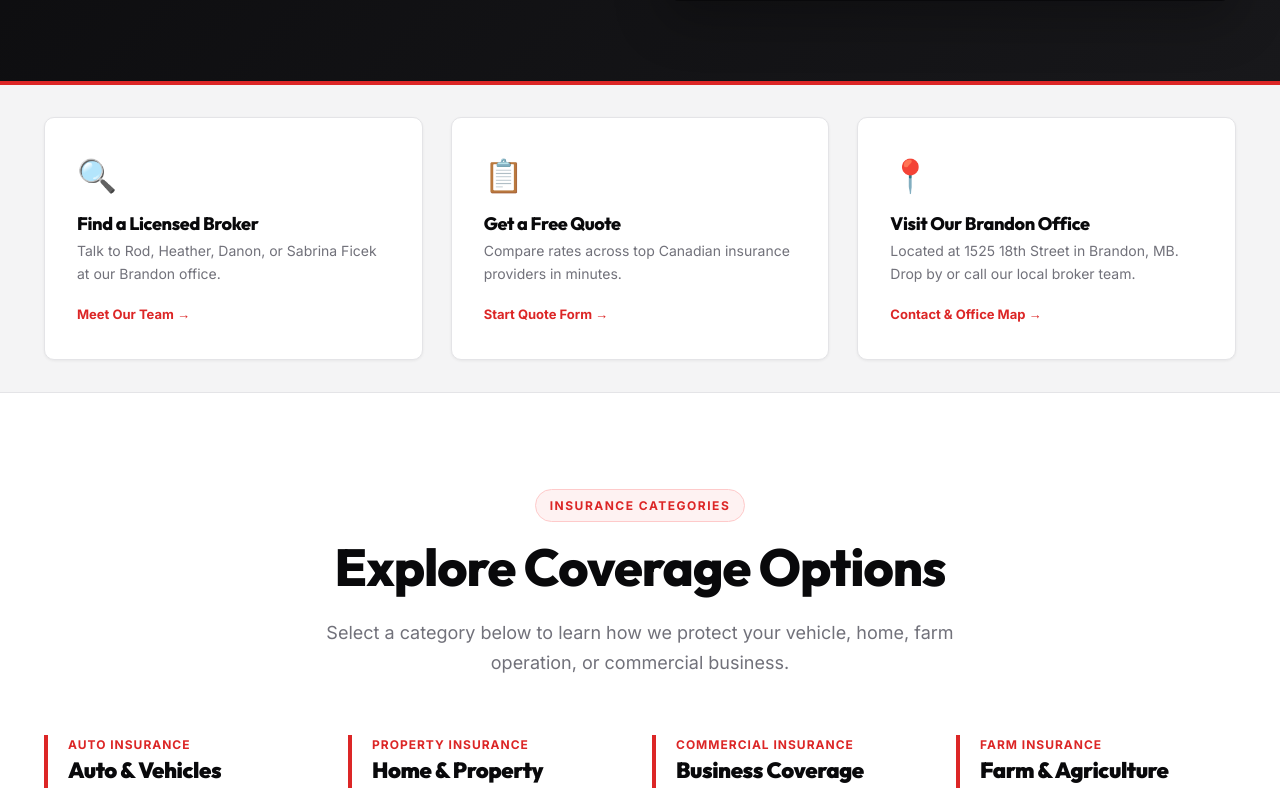
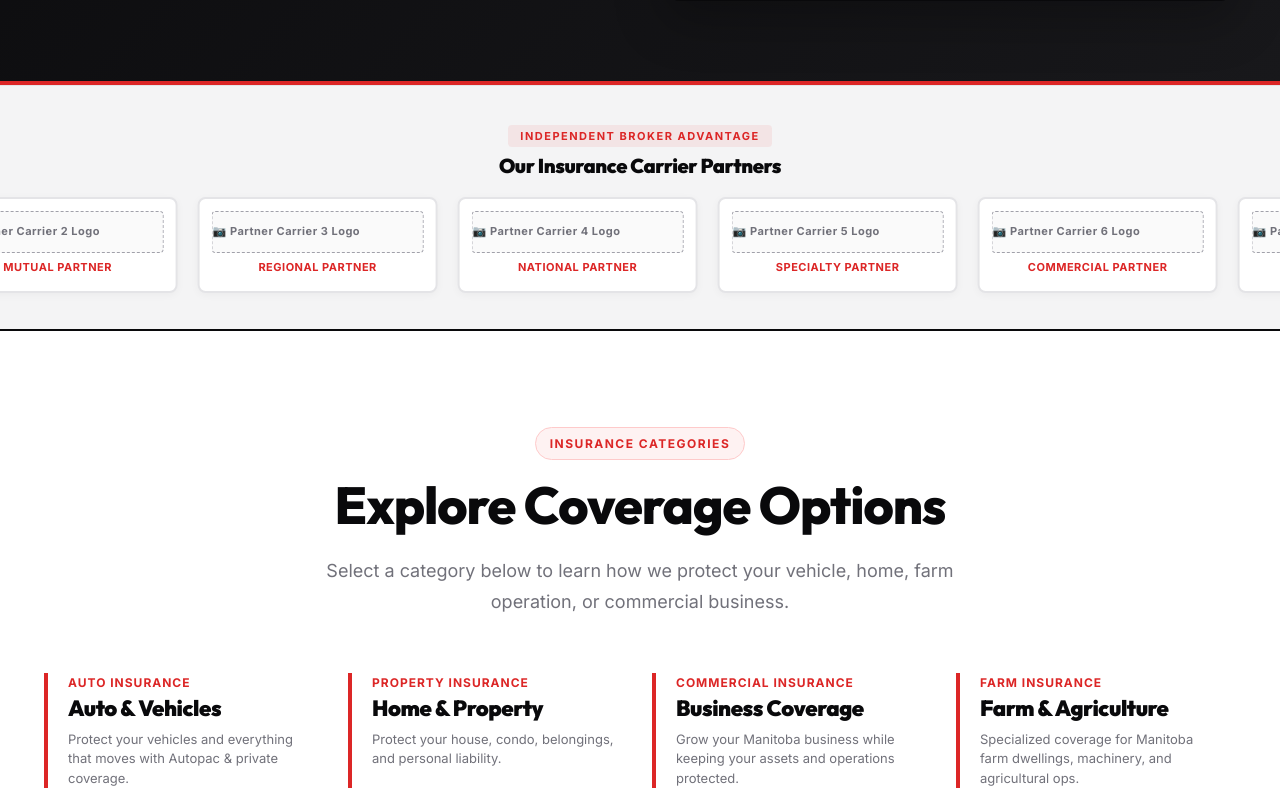
Before and after one commit to austinlmadeit/ficeks, a Next.js app: page / in a window 1280 px wide. Shown: the part 799-1587 px from the top of the page. Built offline with nearby package versions, Linux system fonts and the light colour scheme.

Commit message:
feat: embed auto-sliding carrier partner logo carousel below homepage hero

```diff
--- a/app/page.js
+++ b/app/page.js
@@ -1,6 +1,6 @@
 import Link from 'next/link';
 import HeroQuoteWidget from '@/components/HeroQuoteWidget';
-import CarrierGrid from '@/components/CarrierGrid';
+import CarrierCarousel from '@/components/CarrierCarousel';
 import { SITE, SERVICES } from '@/lib/data';
 
 export const metadata = {
@@ -98,43 +98,8 @@ export default function HomePage() {
         </div>
       </section>
 
-      {/* ── SANDBOX.CA UTILITY STRIP (Find Broker, Claim, Quote) ── */}
-      <section style={{ background: '#f4f4f5', borderBottom: '1px solid #e4e4e7', padding: '32px 0' }}>
-        <div className="container">
-          <div className="grid-3">
-            {[
-              {
-                icon: '🔍',
-                title: 'Find a Licensed Broker',
-                desc: 'Talk to Rod, Heather, Danon, or Sabrina Ficek at our Brandon office.',
-                linkText: 'Meet Our Team →',
-                href: '/about/our-team',
-              },
-              {
-                icon: '📋',
-                title: 'Get a Free Quote',
-                desc: 'Compare rates across top Canadian insurance providers in minutes.',
-                linkText: 'Start Quote Form →',
-                href: '/quote',
-              },
-              {
-                icon: '📍',
-                title: 'Visit Our Brandon Office',
-                desc: 'Located at 1525 18th Street in Brandon, MB. Drop by or call our local broker team.',
-                linkText: 'Contact & Office Map →',
-                href: '/contact',
-              },
-            ].map((u, i) => (
-              <Link key={i} href={u.href} className="card" style={{ display: 'block', textDecoration: 'none', background: '#ffffff' }}>
-                <div style={{ fontSize: '32px', marginBottom: '12px' }}>{u.icon}</div>
-                <h3 style={{ fontSize: '18px', fontWeight: 800, marginBottom: '6px', color: '#09090b' }}>{u.title}</h3>
-                <p style={{ fontSize: '14px', color: '#71717a', lineHeight: 1.6, marginBottom: '16px' }}>{u.desc}</p>
-                <span style={{ fontSize: '13px', color: '#dc2626', fontWeight: 800 }}>{u.linkText}</span>
-              </Link>
-            ))}
-          </div>
-        </div>
-      </section>
+      {/* ── AUTO-SLIDING CARRIER LOGO CAROUSEL SLIDESHOW ── */}
+      <CarrierCarousel />
 
       {/* ── SANDBOX.CA CATEGORY MEGA HUB (Auto, Property, Commercial, Farm) ── */}
       <section className="section" style={{ background: '#ffffff' }}>
@@ -272,8 +237,6 @@ export default function HomePage() {
         </div>
       </section>
 
-      {/* ── CARRIER PARTNER SHOWCASE GRID ── */}
-      <CarrierGrid />
 
       {/* ── LOCAL BRAND STORY & TEAM ── */}
       <section className="section" style={{ background: '#fafafa', borderTop: '1px solid #e4e4e7' }}>
--- /dev/null
+++ b/components/CarrierCarousel.js
@@ -0,0 +1,108 @@
+'use client';
+
+import { CARRIERS } from '@/lib/data';
+
+// Duplicate array to enable seamless infinite scroll loop
+const CARRIER_SLOTS = [...CARRIERS, ...CARRIERS];
+
+export default function CarrierCarousel() {
+  return (
+    <section style={{
+      background: '#f4f4f5',
+      borderTop: '1px solid #e4e4e7',
+      borderBottom: '2px solid #09090b',
+      padding: '36px 0',
+      overflow: 'hidden',
+      position: 'relative',
+    }}>
+      <div className="container" style={{ marginBottom: '20px', textAlign: 'center' }}>
+        <span style={{
+          fontSize: '11px',
+          fontWeight: 800,
+          letterSpacing: '1.5px',
+          textTransform: 'uppercase',
+          color: '#dc2626',
+          background: 'rgba(220,38,38,0.08)',
+          padding: '4px 12px',
+          borderRadius: '4px',
+        }}>
+          Independent Broker Advantage
+        </span>
+        <h2 style={{ fontSize: '20px', fontWeight: 900, color: '#09090b', marginTop: '6px' }}>
+          Our Insurance Carrier Partners
+        </h2>
+      </div>
+
+      {/* ── AUTO-SLIDING MARQUEE TRACK ── */}
+      <div style={{
+        display: 'flex',
+        width: 'max-content',
+        animation: 'marquee 30s linear infinite',
+      }}
+      className="carousel-track"
+      >
+        {CARRIER_SLOTS.map((carrier, idx) => (
+          <div
+            key={`${carrier.id}-${idx}`}
+            style={{
+              width: '240px',
+              height: '96px',
+              marginRight: '20px',
+              background: '#ffffff',
+              border: '2px solid #e4e4e7',
+              borderRadius: '8px',
+              display: 'flex',
+              flexDirection: 'column',
+              alignItems: 'center',
+              justify: 'center',
+              padding: '12px',
+              boxShadow: '0 2px 8px rgba(0, 0, 0, 0.04)',
+              transition: 'all 0.2s ease',
+              cursor: 'pointer',
+              flexShrink: 0,
+            }}
+            className="carousel-card"
+          >
+            {/* Rectangular Logo Placeholder Box */}
+            <div style={{
+              width: '100%',
+              height: '42px',
+              border: '1px dashed #a1a1aa',
+              borderRadius: '4px',
+              background: '#fafafa',
+              display: 'flex',
+              alignItems: 'center',
+              justify: 'center',
+              fontSize: '11px',
+              fontWeight: 800,
+              color: '#71717a',
+              letterSpacing: '0.5px',
+              marginBottom: '6px',
+            }}>
+              📷 {carrier.name} Logo
+            </div>
+            <div style={{ fontSize: '11px', fontWeight: 700, color: '#dc2626', textTransform: 'uppercase', letterSpacing: '0.5px' }}>
+              {carrier.badge}
+            </div>
+          </div>
+        ))}
+      </div>
+
+      {/* ── KEYFRAME ANIMATION & HOVER PAUSE STYLES ── */}
+      <style jsx>{`
+        @keyframes marquee {
+          0% { transform: translateX(0); }
+          100% { transform: translateX(-50%); }
+        }
+        .carousel-track:hover {
+          animation-play-state: paused;
+        }
+        .carousel-card:hover {
+          border-color: #dc2626 !important;
+          transform: translateY(-2px);
+          box-shadow: 0 8px 20px rgba(220, 38, 38, 0.15) !important;
+        }
+      `}</style>
+    </section>
+  );
+}
```
